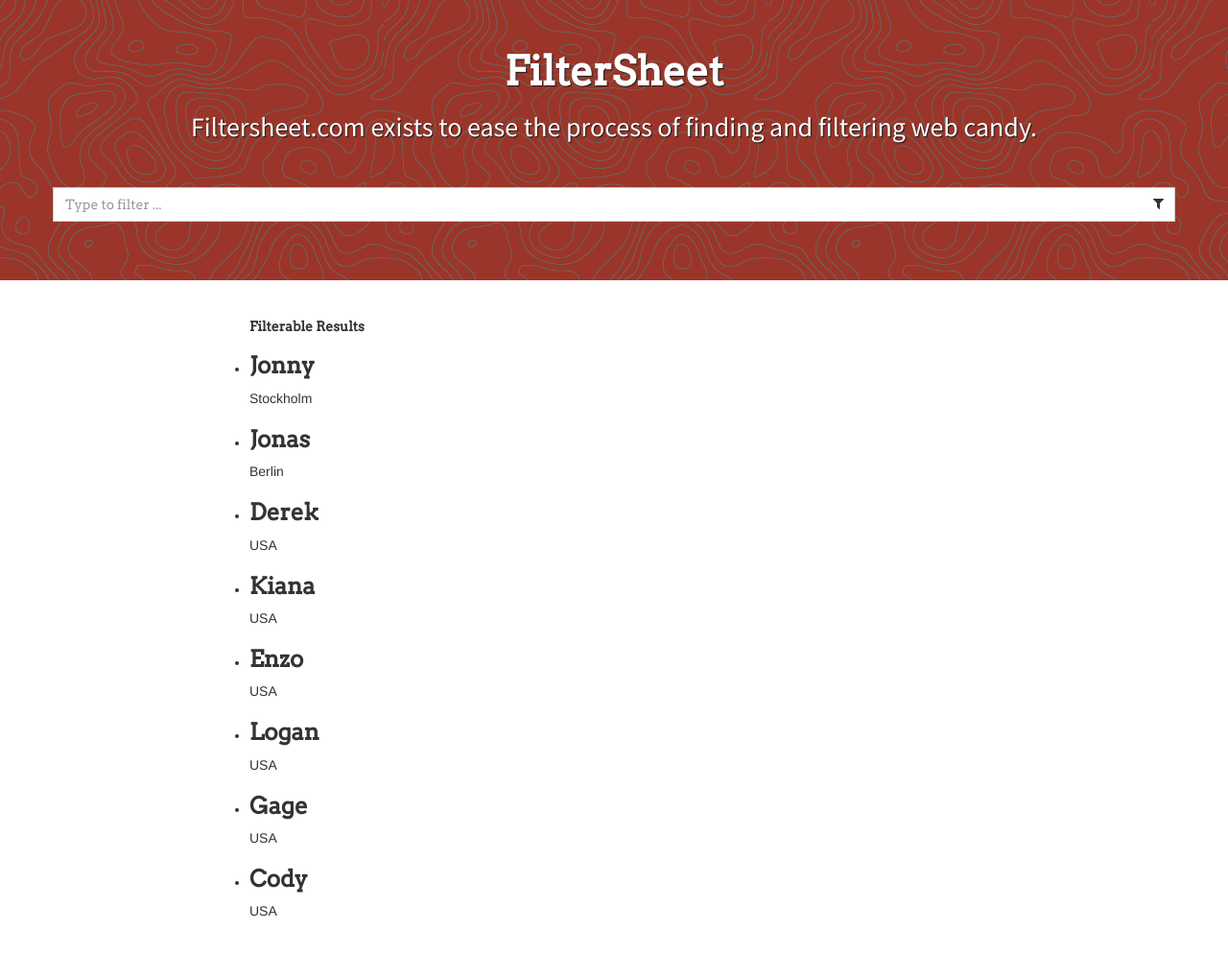
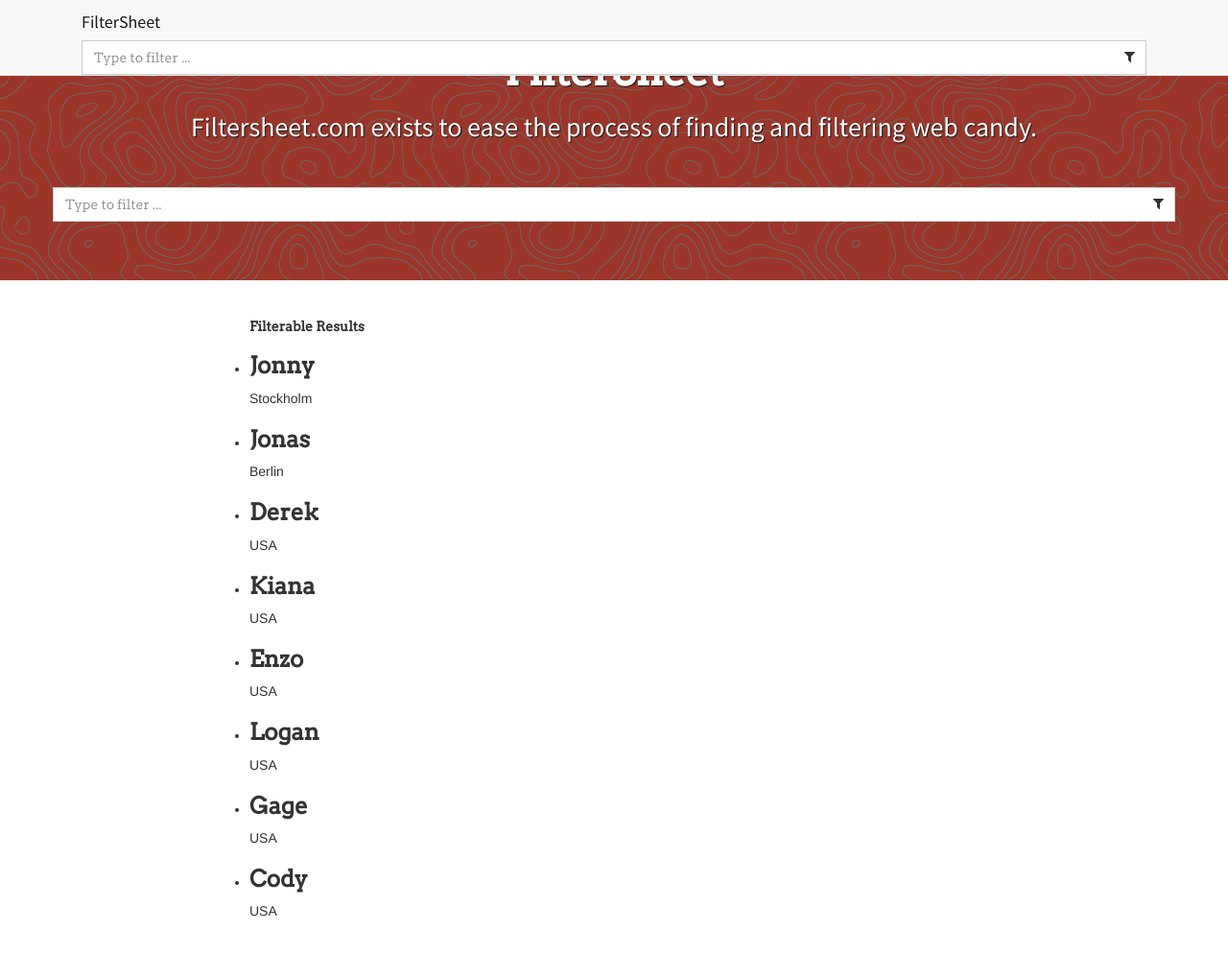
Before and after one commit to filtersheet/filtersheet.github.io, a Jekyll site: the page built from index2.html, in a window 1280 px wide and 1000 px high. Shown: the top 994 px of the window at 96% size. Built offline with Jekyll 4.4.1, drawn with Linux system fonts in a browser that asks for light colours; comment, search, counter and statistics services are not loaded.

Commit message:
edit/html - Include navigation on landing page html

```diff
--- a/_layouts/landing.html
+++ b/_layouts/landing.html
@@ -5,6 +5,8 @@
     {% include structure/scripts.html %}
 
     <body id="filterable">
+
+        {% include menu/navigation.html %}
 
         <div class="page-content">
             <div class="wrapper">
```
